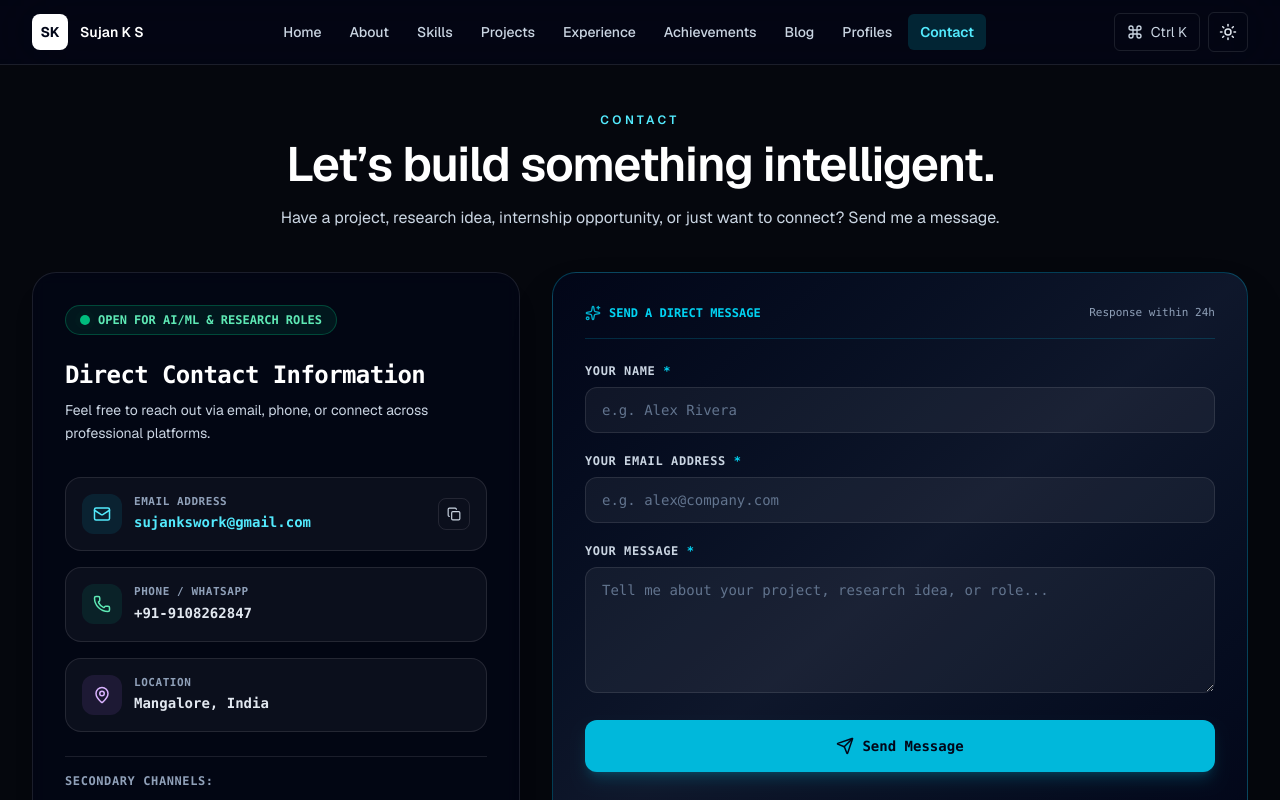
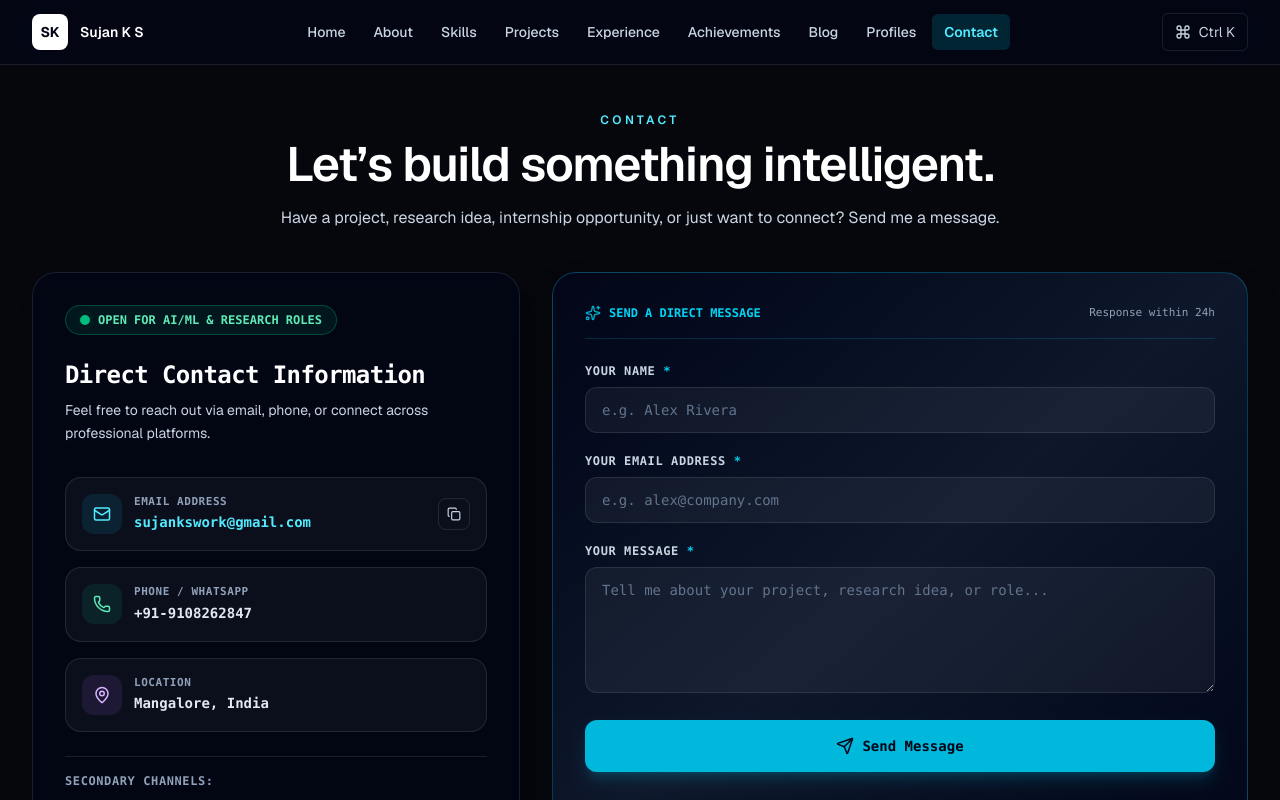
Before and after one commit to Sujan-lab-cell/Port_Folio, a Next.js app in the folder portfolio/: page /contact in a window 1280 px wide. Shown: the top 800 px of the page. Built offline with nearby package versions, Linux system fonts and the light colour scheme.

Commit message:
feat: make portfolio permanently dark mode and remove theme toggle

```diff
--- a/portfolio/app/globals.css
+++ b/portfolio/app/globals.css
@@ -7,10 +7,11 @@
 }
 
 :root {
-  --background: #f8fbff;
-  --foreground: #0f172a;
+  --background: #05070d;
+  --foreground: #f8fafc;
   --accent-blue: #3b82f6;
   --accent-cyan: #06b6d4;
+  color-scheme: dark;
 }
 
 .dark {
--- a/portfolio/src/components/LayoutWrapper.tsx
+++ b/portfolio/src/components/LayoutWrapper.tsx
@@ -1,23 +1,21 @@
 "use client";
 
-import { useEffect, useState } from "react";
+import { useEffect } from "react";
 import { Navbar } from "@/src/components/Navbar";
 import { Footer } from "@/src/components/Footer";
 
 export function LayoutWrapper({ children }: { children: React.ReactNode }) {
-  const [dark, setDark] = useState(true);
-
   useEffect(() => {
-    document.documentElement.classList.toggle("dark", dark);
-  }, [dark]);
+    document.documentElement.classList.add("dark");
+  }, []);
 
   return (
-    <div className="flex min-h-screen flex-col bg-[#f8fbff] text-slate-950 selection:bg-cyan-300/40 dark:bg-[#05070d] dark:text-white">
+    <div className="flex min-h-screen flex-col bg-[#05070d] text-white selection:bg-cyan-300/40">
       {/* Global Background Ambient Effects */}
-      <div className="fixed inset-0 -z-10 bg-[radial-gradient(circle_at_top_left,rgba(14,165,233,0.20),transparent_34%),radial-gradient(circle_at_80%_20%,rgba(99,102,241,0.14),transparent_30%),linear-gradient(180deg,transparent,rgba(15,23,42,0.05))] dark:bg-[radial-gradient(circle_at_top_left,rgba(34,211,238,0.16),transparent_34%),radial-gradient(circle_at_80%_20%,rgba(129,140,248,0.13),transparent_30%),linear-gradient(180deg,transparent,rgba(2,6,23,0.8))]" />
-      <div className="fixed inset-0 -z-10 bg-grid opacity-40 dark:opacity-70" />
+      <div className="fixed inset-0 -z-10 bg-[radial-gradient(circle_at_top_left,rgba(34,211,238,0.16),transparent_34%),radial-gradient(circle_at_80%_20%,rgba(129,140,248,0.13),transparent_30%),linear-gradient(180deg,transparent,rgba(2,6,23,0.8))]" />
+      <div className="fixed inset-0 -z-10 bg-grid opacity-70" />
 
-      <Navbar dark={dark} setDark={setDark} />
+      <Navbar />
 
       <main className="flex-1 pt-16">{children}</main>
 
--- a/portfolio/src/components/Navbar.tsx
+++ b/portfolio/src/components/Navbar.tsx
@@ -3,7 +3,7 @@
 import { useEffect, useState } from "react";
 import Link from "next/link";
 import { usePathname } from "next/navigation";
-import { Command, Menu, Moon, Sun, X, ArrowRight } from "lucide-react";
+import { Command, Menu, X, ArrowRight } from "lucide-react";
 import { motion, AnimatePresence } from "framer-motion";
 
 export const routes = [
@@ -18,7 +18,7 @@ export const routes = [
   { name: "Contact", path: "/contact" },
 ];
 
-export function Navbar({ dark, setDark }: { dark: boolean; setDark: (fn: (v: boolean) => boolean) => void }) {
+export function Navbar() {
   const pathname = usePathname();
   const [menuOpen, setMenuOpen] = useState(false);
   const [commandOpen, setCommandOpen] = useState(false);
@@ -70,13 +70,6 @@ export function Navbar({ dark, setDark }: { dark: boolean; setDark: (fn: (v: boo
               className="hidden items-center gap-2 rounded-md border border-slate-900/10 px-3 py-2 text-sm text-slate-600 transition hover:border-cyan-500/50 hover:text-slate-950 dark:border-white/10 dark:text-slate-300 dark:hover:text-white sm:flex"
             >
               <Command size={16} /> Ctrl K
-            </button>
-            <button
-              onClick={() => setDark((value) => !value)}
-              className="grid h-10 w-10 place-items-center rounded-md border border-slate-900/10 text-slate-700 transition hover:border-cyan-500/50 dark:border-white/10 dark:text-slate-200"
-              aria-label="Toggle theme"
-            >
-              {dark ? <Sun size={18} /> : <Moon size={18} />}
             </button>
             <button
               onClick={() => setMenuOpen((value) => !value)}
--- a/portfolio/src/components/PortfolioExperience.tsx
+++ b/portfolio/src/components/PortfolioExperience.tsx
@@ -81,7 +81,6 @@ function SectionHeading({ eyebrow, title, text }: { eyebrow: string; title: stri
 }
 
 export function PortfolioExperience() {
-  const [dark, setDark] = useState(true);
   const [menuOpen, setMenuOpen] = useState(false);
   const [query, setQuery] = useState("");
   const [commandOpen, setCommandOpen] = useState(false);
@@ -90,8 +89,8 @@ export function PortfolioExperience() {
   const [contactSent, setContactSent] = useState(false);
 
   useEffect(() => {
-    document.documentElement.classList.toggle("dark", dark);
-  }, [dark]);
+    document.documentElement.classList.add("dark");
+  }, []);
 
   useEffect(() => {
     const onKey = (event: KeyboardEvent) => {
@@ -123,9 +122,9 @@ export function PortfolioExperience() {
   }, [terminalInput]);
 
   return (
-    <main className="min-h-screen overflow-hidden bg-[#f8fbff] text-slate-950 selection:bg-cyan-300/40 dark:bg-[#05070d] dark:text-white">
-      <div className="fixed inset-0 -z-10 bg-[radial-gradient(circle_at_top_left,rgba(14,165,233,0.20),transparent_34%),radial-gradient(circle_at_80%_20%,rgba(99,102,241,0.14),transparent_30%),linear-gradient(180deg,transparent,rgba(15,23,42,0.05))] dark:bg-[radial-gradient(circle_at_top_left,rgba(34,211,238,0.16),transparent_34%),radial-gradient(circle_at_80%_20%,rgba(129,140,248,0.13),transparent_30%),linear-gradient(180deg,transparent,rgba(2,6,23,0.8))]" />
-      <div className="fixed inset-0 -z-10 bg-grid opacity-40 dark:opacity-70" />
+    <main className="min-h-screen overflow-hidden bg-[#05070d] text-white selection:bg-cyan-300/40">
+      <div className="fixed inset-0 -z-10 bg-[radial-gradient(circle_at_top_left,rgba(34,211,238,0.16),transparent_34%),radial-gradient(circle_at_80%_20%,rgba(129,140,248,0.13),transparent_30%),linear-gradient(180deg,transparent,rgba(2,6,23,0.8))]" />
+      <div className="fixed inset-0 -z-10 bg-grid opacity-70" />
 
       <header className="fixed left-0 right-0 top-0 z-50 border-b border-slate-900/10 bg-white/70 backdrop-blur-2xl dark:border-white/10 dark:bg-slate-950/60">
         <nav className="mx-auto flex h-16 max-w-7xl items-center justify-between px-4 sm:px-6 lg:px-8">
@@ -151,20 +150,13 @@ export function PortfolioExperience() {
           <div className="flex items-center gap-2">
             <button
               onClick={() => setCommandOpen(true)}
-              className="hidden items-center gap-2 rounded-md border border-slate-900/10 px-3 py-2 text-sm text-slate-600 transition hover:border-cyan-500/50 hover:text-slate-950 dark:border-white/10 dark:text-slate-300 dark:hover:text-white sm:flex"
+              className="hidden items-center gap-2 rounded-md border border-white/10 px-3 py-2 text-sm text-slate-300 transition hover:text-white sm:flex"
             >
               <Command size={16} /> Ctrl K
             </button>
             <button
-              onClick={() => setDark((value) => !value)}
-              className="grid h-10 w-10 place-items-center rounded-md border border-slate-900/10 text-slate-700 transition hover:border-cyan-500/50 dark:border-white/10 dark:text-slate-200"
-              aria-label="Toggle theme"
-            >
-              {dark ? <Sun size={18} /> : <Moon size={18} />}
-            </button>
-            <button
               onClick={() => setMenuOpen((value) => !value)}
-              className="grid h-10 w-10 place-items-center rounded-md border border-slate-900/10 lg:hidden dark:border-white/10"
+              className="grid h-10 w-10 place-items-center rounded-md border border-white/10 lg:hidden"
               aria-label="Toggle menu"
             >
               {menuOpen ? <X size={20} /> : <Menu size={20} />}
```
